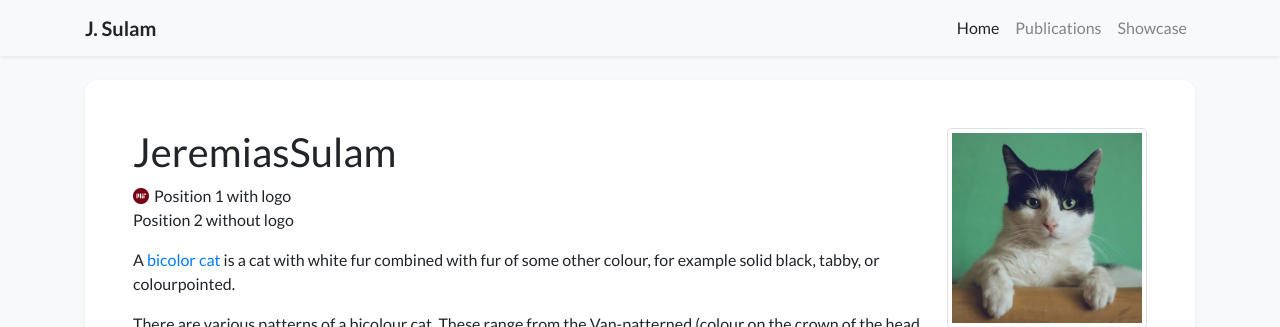
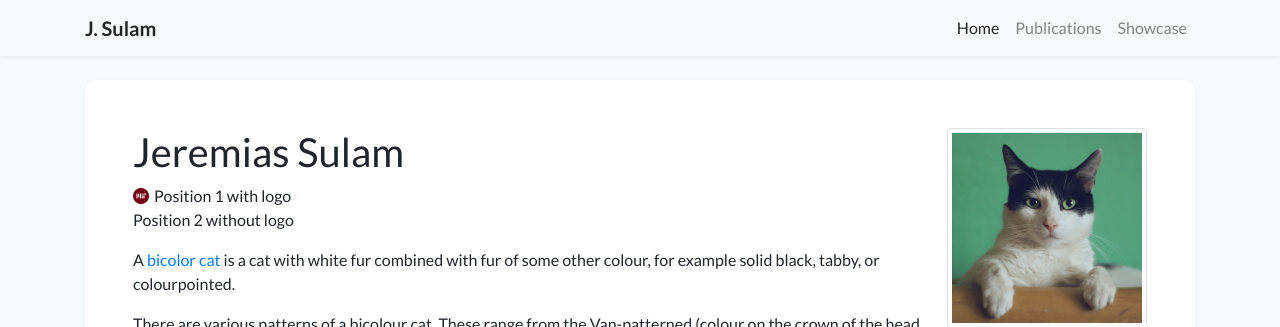
Before and after one commit to jsulam/jsulam.github.io, a Jekyll site: the page built from index.html, in a window 1280 px wide and 900 px high. Shown: the top 327 px of the window. Built offline with Jekyll 4.4.1, drawn with Linux system fonts in a browser that asks for light colours; nearby versions of some CDN libraries; a style sheet for code colours, icons or effects is not loaded.

Commit message:
Update profile.yml

```diff
--- a/_data/profile.yml
+++ b/_data/profile.yml
@@ -1,4 +1,4 @@
-primary_name: "JeremiasSulam"
+primary_name: "Jeremias Sulam"
 secondary_name: ""
 navbar_name: "J. Sulam"
 
```
